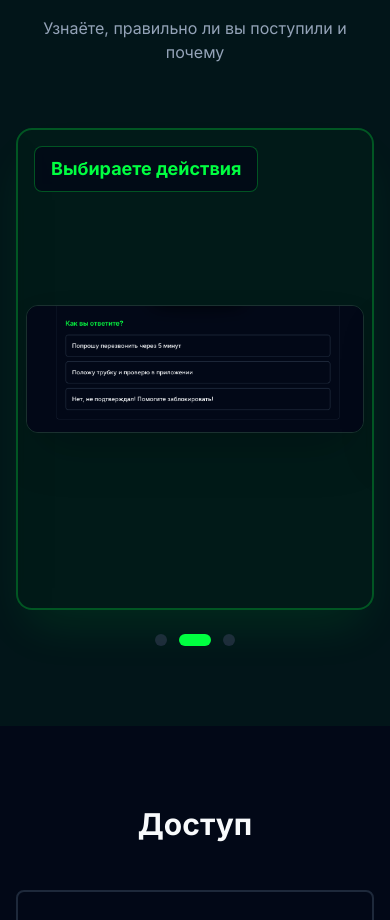
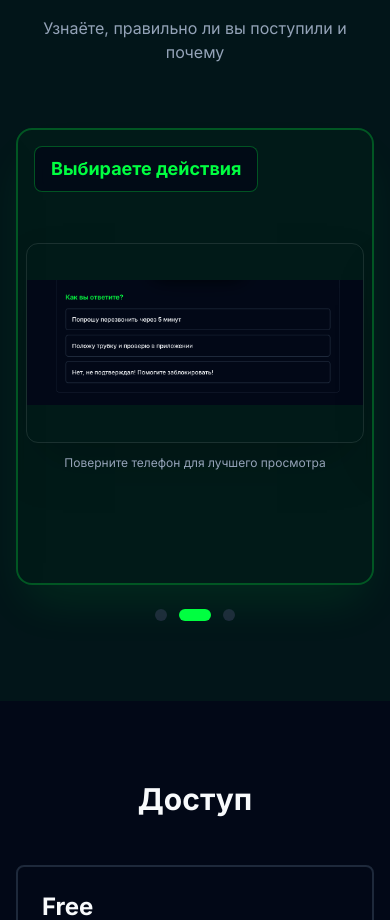
Before and after one commit to daniastkz-png/QadamSafe, a React (Vite) app in the folder frontend/: page / in a window 390 px wide. Shown: the part 3066-3986 px from the top of the page. Built offline with nearby package versions, Linux system fonts and the light colour scheme; no server answers.

Commit message:
fix: improve mobile slider display with helper text

```diff
--- a/frontend/src/pages/LandingPage.tsx
+++ b/frontend/src/pages/LandingPage.tsx
@@ -424,13 +424,24 @@ export const LandingPage: React.FC = () => {
                                     {howItWorksSlides.map((slide, index) => (
                                         <div
                                             key={index}
-                                            className="w-full flex-shrink-0 flex items-center justify-center bg-cyber-green/5 p-2 md:p-4"
+                                            className="w-full flex-shrink-0 flex flex-col items-center justify-center bg-cyber-green/5 p-2 md:p-4"
                                         >
+                                            {/* For step 1: phone mockup (vertical), for step 2-3: UI screenshots (horizontal) */}
                                             <img
                                                 src={slide.image}
                                                 alt={`Step ${slide.step}`}
-                                                className="w-full h-auto object-contain rounded-xl shadow-2xl border border-white/10"
+                                                className={`w-full h-auto object-contain rounded-xl shadow-2xl border border-white/10 ${slide.step === 1
+                                                        ? 'max-w-xs md:max-w-sm'
+                                                        : ''
+                                                    }`}
+                                                style={slide.step !== 1 ? { minHeight: '200px' } : undefined}
                                             />
+                                            {/* Mobile helper text for small images */}
+                                            {(slide.step === 2 || slide.step === 3) && (
+                                                <p className="md:hidden text-xs text-muted-foreground mt-3 text-center">
+                                                    Поверните телефон для лучшего просмотра
+                                                </p>
+                                            )}
                                         </div>
                                     ))}
                                 </div>
```
Also changed, not shown: frontend/public/step2-decision-mobile.png (added).
